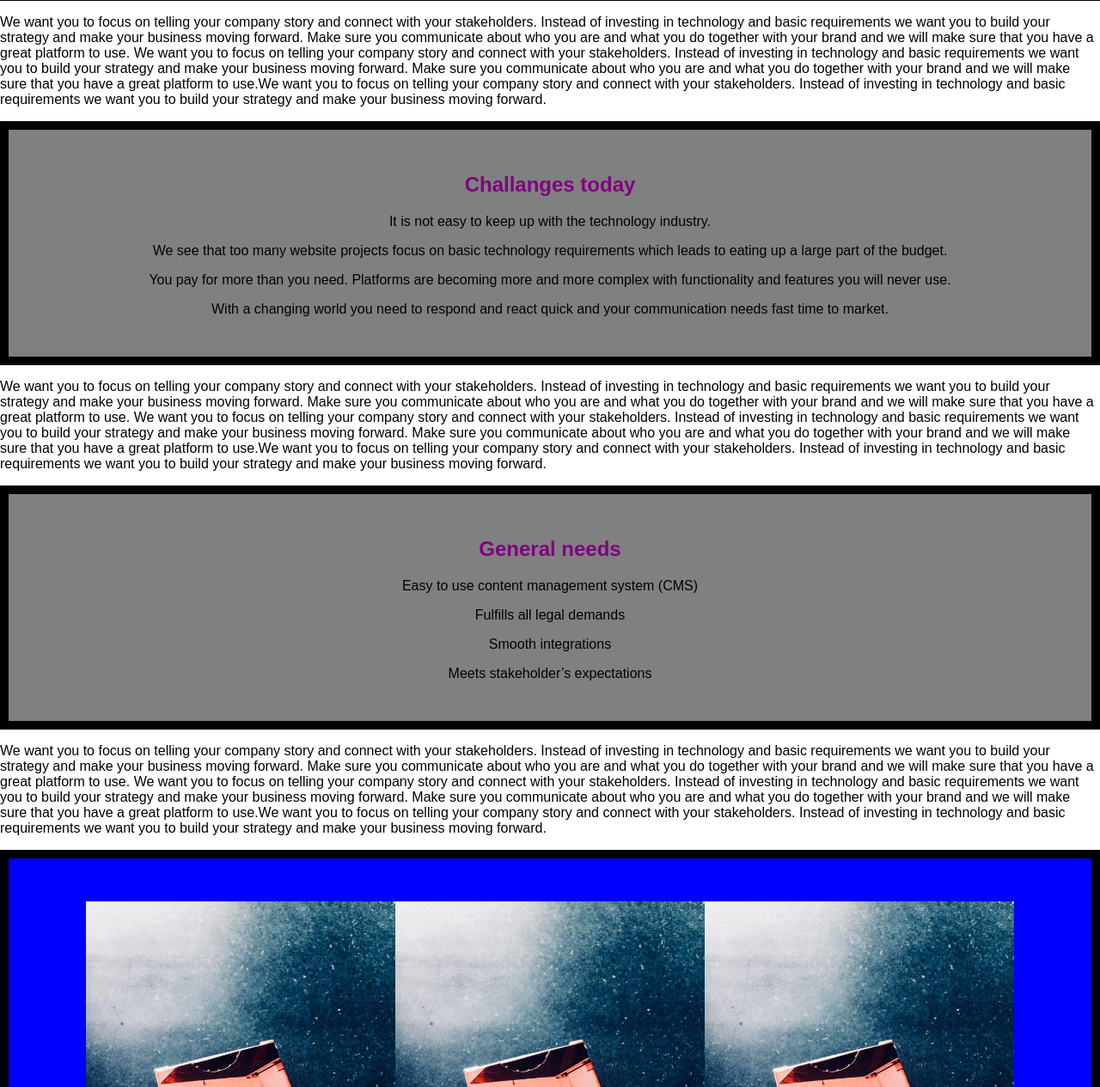
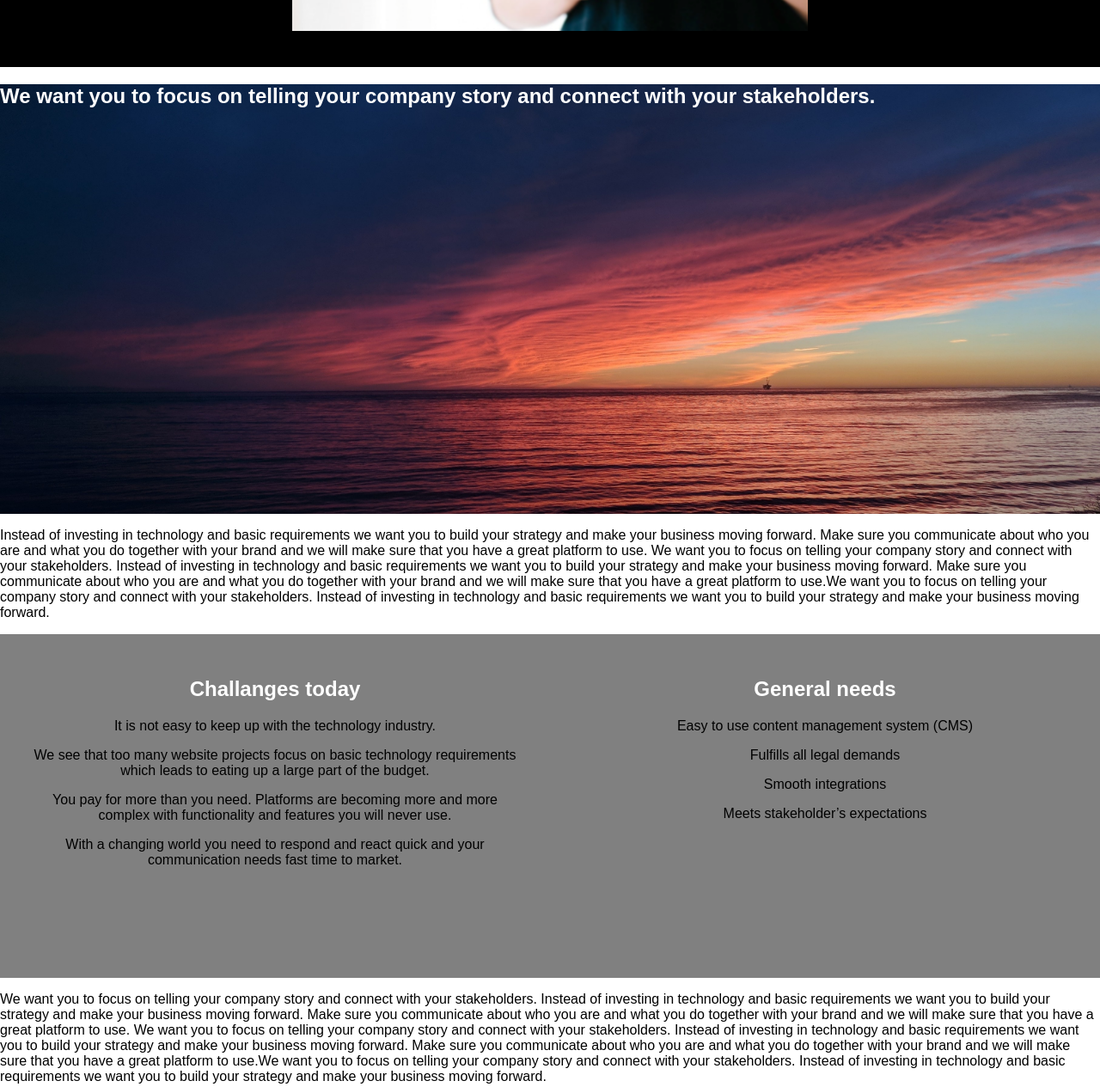
Before and after one commit to Gabriellabjornberg/Gabriella, a plain HTML site: page index.html in a window 1280 px wide. Shown: the part 480-1745 px from the top of the page at 86% size. Drawn offline with nearby package versions, Linux system fonts and the light colour scheme.

Commit message:
new image and pure

```diff
--- a/index.html
+++ b/index.html
@@ -20,33 +20,37 @@
     </div>
     <header>
         <h1>Website as a service</h1>
-        <img src="images/likeaboss.png" width= 600=/>
+        <img src="images/likeaboss.png" width="600"/>
     </header>
-
-    <p> We want you to focus on telling your company story and connect with your stakeholders. Instead of investing in technology and basic requirements we want you to build your strategy and make your business moving forward.
+    <div class="background-section-1">
+    <h2> We want you to focus on telling your company story and connect with your stakeholders.</h2>
+  </div>
+    <p>Instead of investing in technology and basic requirements we want you to build your strategy and make your business moving forward.
 Make sure you communicate about who you are and what you do together with your brand and we will make sure that you have a great platform to use. We want you to focus on telling your company story and connect with your stakeholders. Instead of investing in technology and basic requirements we want you to build your strategy and make your business moving forward.
 Make sure you communicate about who you are and what you do together with your brand and we will make sure that you have a great platform to use.We want you to focus on telling your company story and connect with your stakeholders. Instead of investing in technology and basic requirements we want you to build your strategy and make your business moving forward. </p>
+<div class="pure-g">
+  <div class="pure-u-1 pure-u-md-1-2 box">
       <section id="second">
-<center>
             <h2>Challanges today</h2>
                 <p>It is not easy to keep up with the technology industry. </p>
                 <p>We see that too many website projects focus on basic technology requirements which leads to eating up a large part of the budget. </p>
                 <p>You pay for more than you need. Platforms are becoming more and more complex with functionality and features you will never use. </p>
                 <p>With a changing world you need to respond and react quick and your communication needs fast time to market. </p>
-</center>
       </section>
-<p>We want you to focus on telling your company story and connect with your stakeholders. Instead of investing in technology and basic requirements we want you to build your strategy and make your business moving forward.
-Make sure you communicate about who you are and what you do together with your brand and we will make sure that you have a great platform to use. We want you to focus on telling your company story and connect with your stakeholders. Instead of investing in technology and basic requirements we want you to build your strategy and make your business moving forward.
-Make sure you communicate about who you are and what you do together with your brand and we will make sure that you have a great platform to use.We want you to focus on telling your company story and connect with your stakeholders. Instead of investing in technology and basic requirements we want you to build your strategy and make your business moving forward.</p>
-<section id= third>
-<center>
+  </div>
+  <div class="pure-u-1 pure-u-md-1-2 box">
+  <section id= "third">
       <h2> General needs </h2>
       <p> Easy to use content management system (CMS)</p>
       <p> Fulfills all legal demands</p>
       <p> Smooth integrations</p>
       <p> Meets stakeholder’s expectations</p>
-  </center>
   </section>
+  </div>
+</div>
+<p>We want you to focus on telling your company story and connect with your stakeholders. Instead of investing in technology and basic requirements we want you to build your strategy and make your business moving forward.
+Make sure you communicate about who you are and what you do together with your brand and we will make sure that you have a great platform to use. We want you to focus on telling your company story and connect with your stakeholders. Instead of investing in technology and basic requirements we want you to build your strategy and make your business moving forward.
+Make sure you communicate about who you are and what you do together with your brand and we will make sure that you have a great platform to use.We want you to focus on telling your company story and connect with your stakeholders. Instead of investing in technology and basic requirements we want you to build your strategy and make your business moving forward.</p>
 <div>
   <p>We want you to focus on telling your company story and connect with your stakeholders. Instead of investing in technology and basic requirements we want you to build your strategy and make your business moving forward.
   Make sure you communicate about who you are and what you do together with your brand and we will make sure that you have a great platform to use. We want you to focus on telling your company story and connect with your stakeholders. Instead of investing in technology and basic requirements we want you to build your strategy and make your business moving forward.
--- a/styles.css
+++ b/styles.css
@@ -29,13 +29,14 @@ h1{
 }
 header {
   background-color: black;
-  clear: both
+  clear: both;
+  text-align: center;
+  padding: 3%;
 }
-h2 {color:purple}
+h2 {color:white}
 section {
-  background-color: grey;
 padding: 30px;
-border: 10px solid black;}
+}
 .blue {
   background-color: blue;
   padding: 30px;
@@ -58,3 +59,16 @@ border: 10px solid black;}
 .spin img {
   width: 100%
   }
+  .box{
+    min-height: 400px;
+    height: auto;
+    background-color: grey;
+    text-align: center;
+  }
+  .background-section-1 {
+    background-image: url("images/ocean.jpg");
+    height: 500px;
+    background-position: center;
+  background-repeat: no-repeat;
+  background-size: cover;
+  }
```
Also changed, not shown: Images/ocean.jpg (added). Lines whose indentation alone changed are shown as unchanged.
